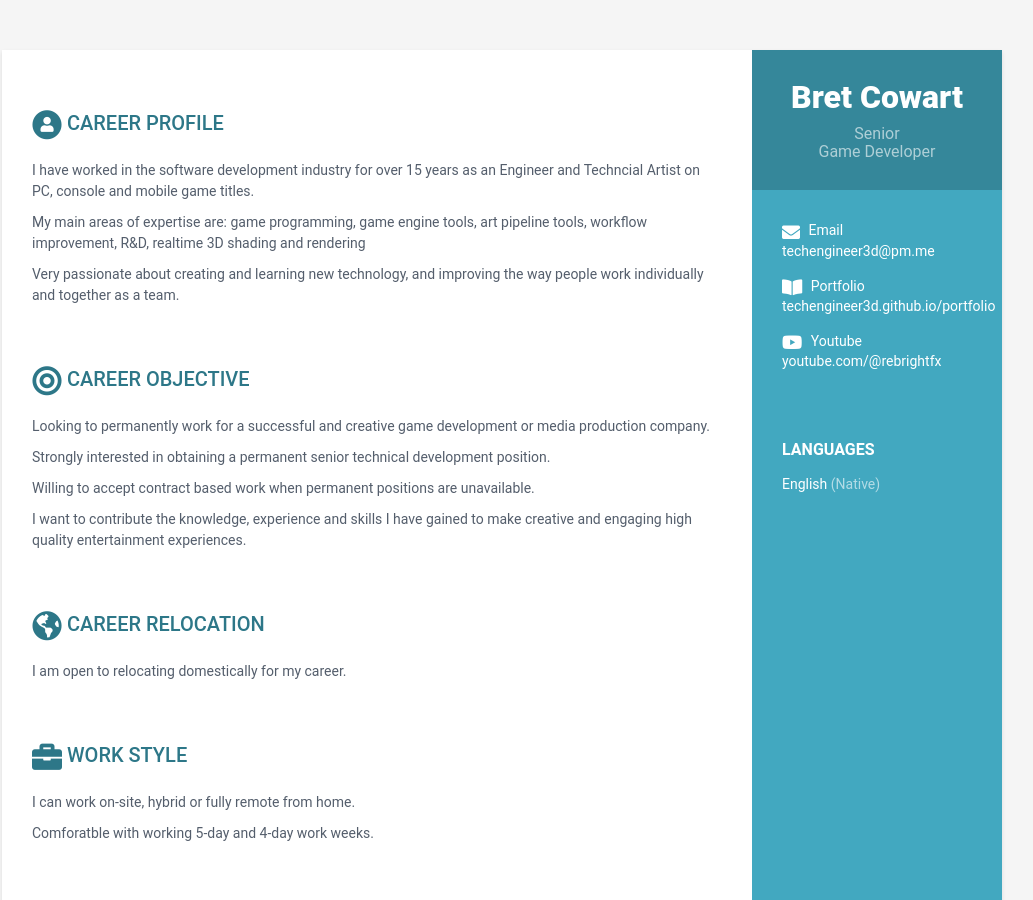
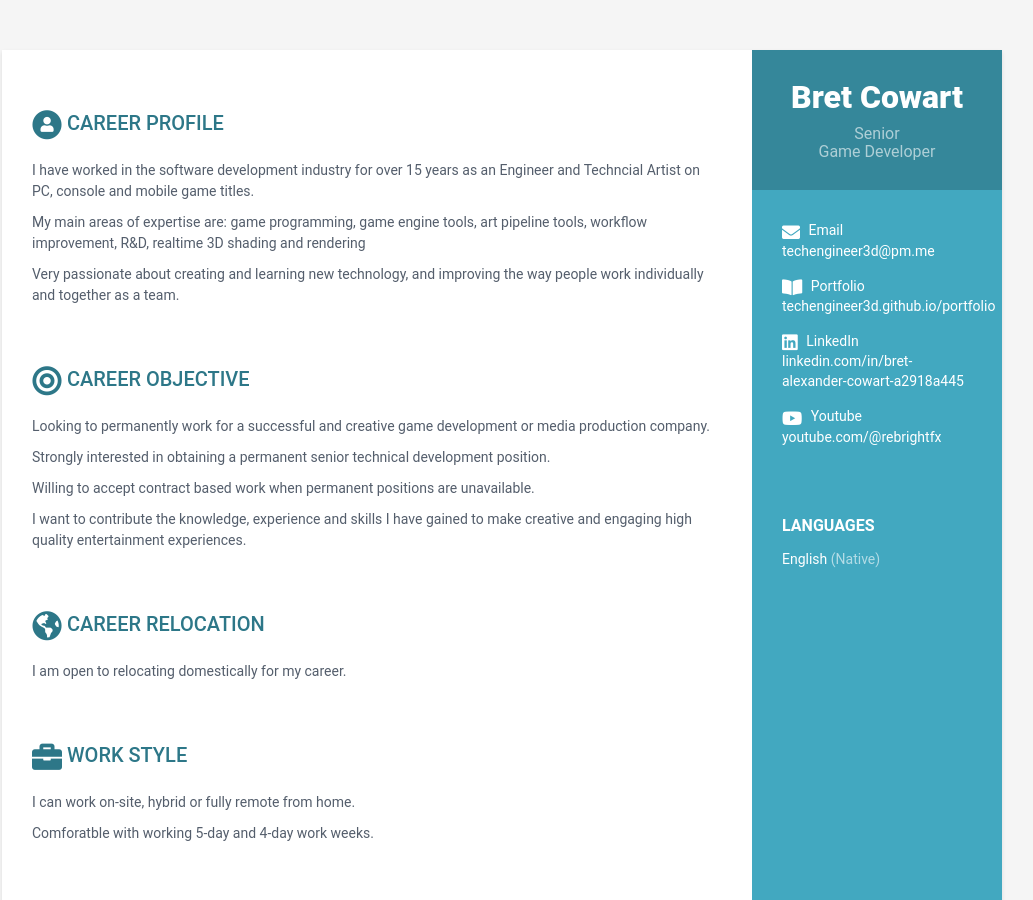
Before and after one commit to techengineer3d/resume, a Jekyll site: the page built from index.html, in a window 1280 px wide and 900 px high. Shown: the whole window, without its empty margins (138-1171 px from the left). Built offline with Jekyll 4.4.1, drawn with Linux system fonts in a browser that asks for light colours.

Commit message:
Sidebar Update
Included LinkedIn public profile url

```diff
--- a/_data/personal_data.yml
+++ b/_data/personal_data.yml
@@ -10,7 +10,7 @@ personal-contact:
   website:
   portfolio: techengineer3d.github.io/portfolio
   resume:
-  linkedin:
+  linkedin: linkedin.com/in/bret-alexander-cowart-a2918a445
   github:
   gitlab:
   bitbucket:
--- a/_includes/contact-sidebar.html
+++ b/_includes/contact-sidebar.html
@@ -35,7 +35,7 @@
 
     {% if contact.linkedin %}
     <li class="linkedin"><i class="fab fa-linkedin"></i> LinkedIn<br/>
-      <a href="https://linkedin.com/in/{{ contact.linkedin }}" target="_blank">{{ contact.linkedin }}</a>
+      <a href="https://{{ contact.linkedin }}" target="_blank">{{ contact.linkedin }}</a>
     </li>
     {% endif %}
 
```
